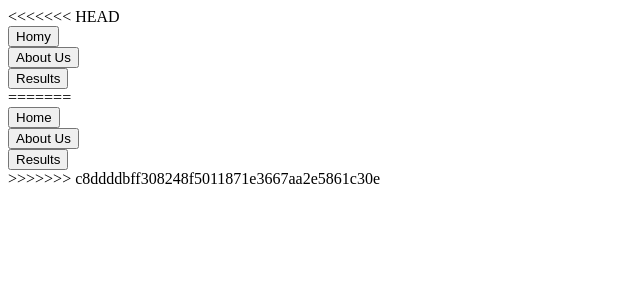
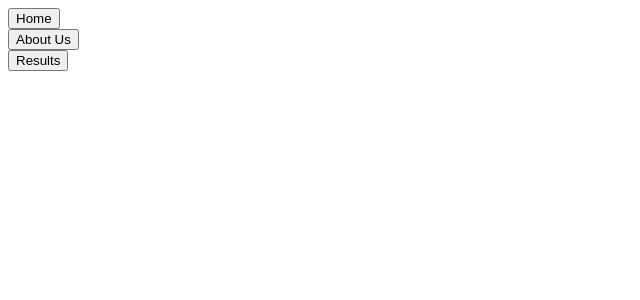
Before and after one commit to ditulliojx2693/Kravings, a Python web app: template templates/quiz.html in a window 1280 px wide. Shown: the top 300 px of the page, without its empty margins (0-640 px from the left). Run offline with Jinja, Linux system fonts and the light colour scheme; the template is opened without the code that fills it, so the values that code supplies are empty.

Commit message:
got rid of merge error

```diff
--- a/templates/quiz.html
+++ b/templates/quiz.html
@@ -6,15 +6,9 @@
   </head>
   <nav>
     <div class="header">
-<<<<<<< HEAD
-      <form action="/"><button type="submit" class="tab">Homy</button></form>
+      <form action="/"><button type="submit" class="tab">Home</button></form>
       <form action="/aboutus" ><button type="submit" class="tab">About Us</button></form>
       <form action="/results" ><button type="submit" class="tab">Results</button></form>
-=======
-      <div class="nav"><form action="/"><button type="submit" class="tab">Home</button></form></div>
-      <div class="nav"><form action="/aboutus" ><button type="submit" class="tab">About Us</button></form></div>
-      <div class="nav"><form action="/results" ><button type="submit" class="tab">Results</button></form></div>
->>>>>>> c8ddddbff308248f5011871e3667aa2e5861c30e
     </div>
   </nav>
   <body>
```
